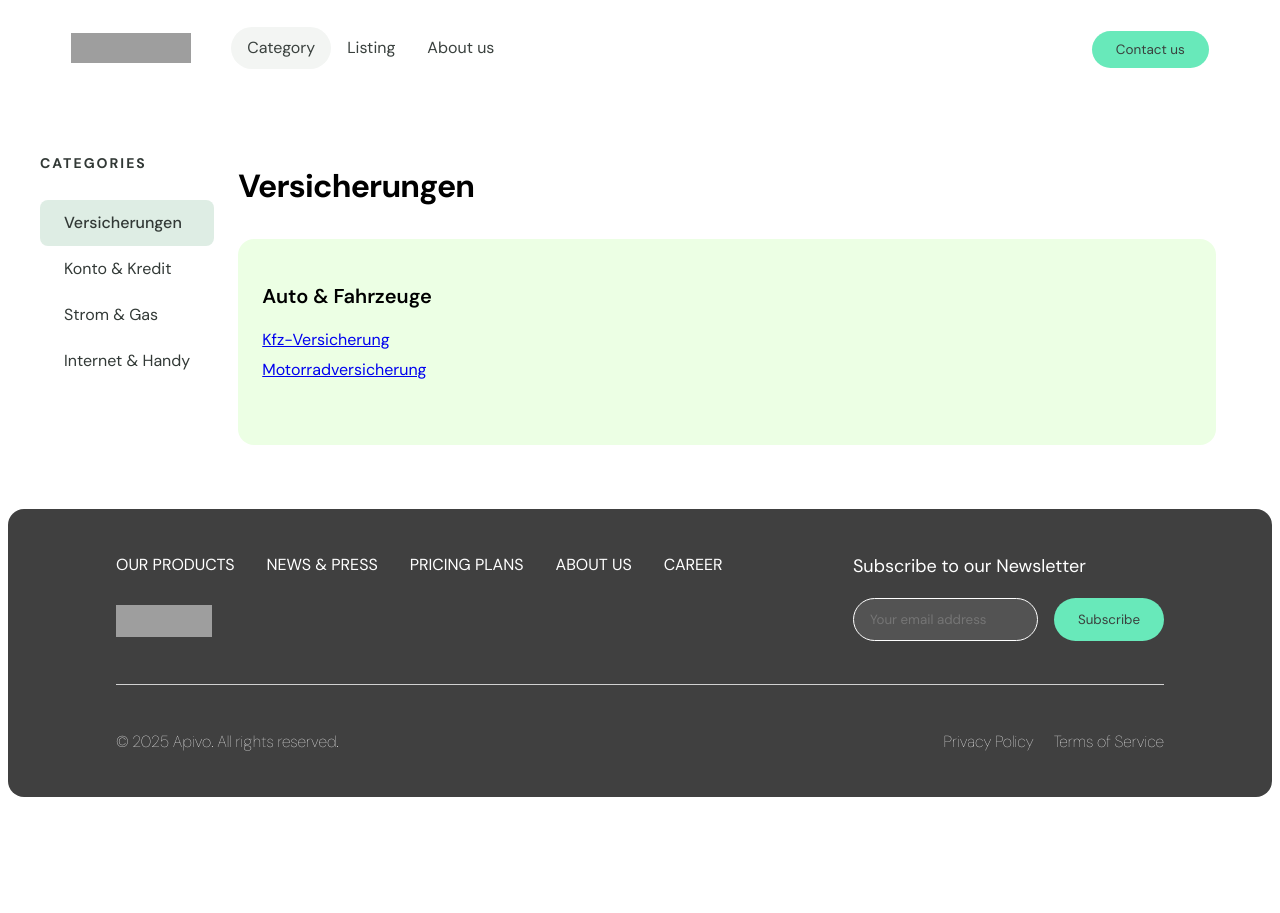
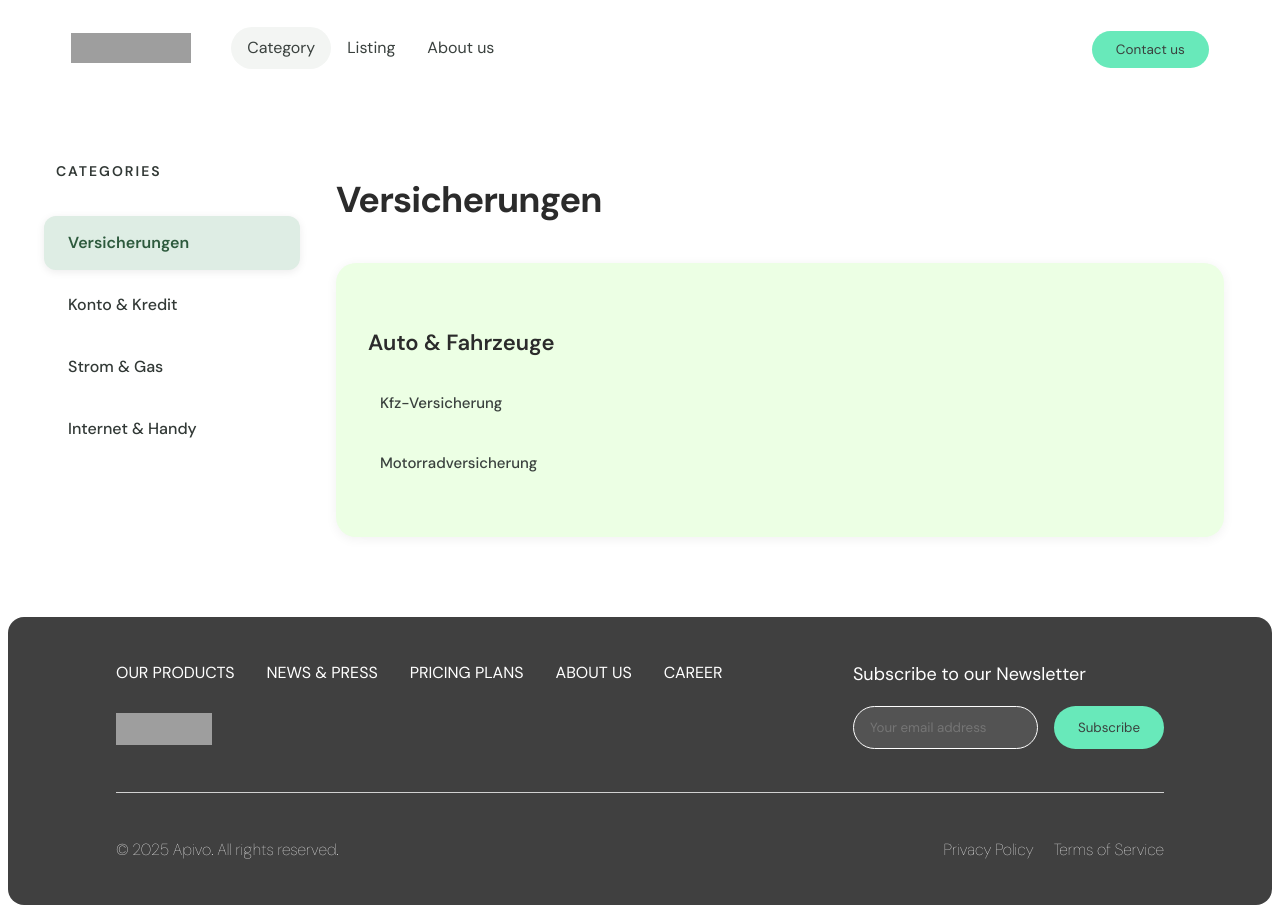
Before and after one commit to georgevlad/cb-whitelabels, a Next.js app: page /category in a window 1280 px wide. Before the commit the page ends 805 px from the top, so only its background shows below. Built offline with nearby package versions, Linux system fonts and the light colour scheme; grey boxes are pictures that could not be loaded.

Commit message:
some styling changes

```diff
--- a/src/styles/category.css
+++ b/src/styles/category.css
@@ -1,20 +1,28 @@
-.category {
+.subcategory-items {
+            grid-template-columns: 1fr; /* Single column on mobile */
+            gap: 12px;
+        }.category {
     #wrapper {
-        max-width: 1200px;
+        max-width: 1400px; /* Increased from 1200px */
         margin: 0 auto;
+        padding: 0 24px; /* Added horizontal padding */
     }
 
     .container {
         display: flex;
         min-height: 100vh;
+        gap: 40px; /* Added gap between sidebar and content */
     }
 
     .sidebar {
-        padding: 24px 0;
+        width: 280px; /* Fixed width for better consistency */
+        padding: 32px 0; /* Increased top/bottom padding */
+        flex-shrink: 0; /* Prevent shrinking */
     }
 
     .sidebar-header {
-        margin-bottom: 24px;
+        margin-bottom: 32px; /* Increased from 24px */
+        padding: 0 24px; /* Added horizontal padding */
     }
 
     .sidebar-header h2 {
@@ -22,27 +30,35 @@
         line-height: 26px;
         letter-spacing: 2px;
         color: #323936;
+        font-weight: 600;
+        text-transform: uppercase;
     }
 
     .nav-item {
-        padding: 12px 24px;
+        padding: 16px 24px; /* Increased padding */
+        margin: 0 12px 8px; /* Added margin for better spacing */
         cursor: pointer;
         transition: all 0.2s ease;
         display: flex;
         align-items: center;
-        gap: 8px;
+        gap: 12px; /* Increased gap */
         font-size: 16px;
         line-height: 22px;
         color: #323936;
-        border-radius: 16px;
+        border-radius: 12px; /* Slightly larger border radius */
+        font-weight: 500;
     }
 
     .nav-item:hover {
+        background-color: #f8f9fa;
+        transform: translateX(4px); /* Subtle hover effect */
     }
 
     .nav-item.active {
         background-color: #DEEDE4;
-        font-weight: 500;
+        font-weight: 600;
+        color: #2d5a3d;
+        box-shadow: 0 2px 8px rgba(0, 0, 0, 0.08);
     }
 
     .nav-icon {
@@ -57,8 +73,9 @@
 
     .main-content {
         flex: 1;
-        padding: 24px;
+        padding: 32px 24px; /* Increased padding */
         overflow-y: auto;
+        min-width: 0; /* Prevent flex item from overflowing */
     }
 
     .content-section {
@@ -70,28 +87,31 @@
     }
 
     .section-title {
-        font-size: 32px;
+        font-size: 36px; /* Increased from 32px */
         font-weight: 700;
-        margin-bottom: 32px;
+        margin-bottom: 40px; /* Increased from 32px */
         letter-spacing: -0.025em;
+        color: #2B2B2B;
     }
 
     .cards-grid {
         display: flex;
         flex-wrap: wrap;
-        justify-content: center;
-        align-items: center;
-        gap: 24px;
-        margin-bottom: 40px;
+        justify-content: flex-start; /* Changed from center to flex-start */
+        align-items: stretch; /* Changed to stretch for equal height */
+        gap: 32px; /* Increased from 24px */
+        margin-bottom: 48px; /* Increased from 40px */
     }
 
     .feature-card {
-        border-radius: 16px;
-        padding: 24px;
+        border-radius: 20px; /* Increased border radius */
+        padding: 32px; /* Increased from 24px */
         transition: all 0.3s ease;
         position: relative;
         overflow: hidden;
         flex: auto;
+        min-width: 300px; /* Added minimum width */
+        box-shadow: 0 2px 12px rgba(0, 0, 0, 0.06); /* Added subtle shadow */
 
         &:nth-child(1) {
             background-color: #ECFFE4;
@@ -107,41 +127,98 @@
         }
 
         &.small {
-            flex: 1 0 30%;
+            flex: 1 0 calc(33.333% - 22px); /* Better responsive calculation */
+            max-width: 400px;
         }
 
         &.long {
-            flex: 1 0 55%;
+            flex: 1 0 calc(66.666% - 16px); /* Better responsive calculation */
+            max-width: 100%;
         }
     }
 
     .feature-card:hover {
-        transform: translateY(-2px);
-        box-shadow: 0 8px 25px rgba(0, 0, 0, 0.15);
+        transform: translateY(-4px); /* Increased hover effect */
+        box-shadow: 0 12px 32px rgba(0, 0, 0, 0.12);
     }
 
     .card-header {
         display: flex;
         align-items: center;
         justify-content: space-between;
-        margin-bottom: 20px;
+        margin-bottom: 24px; /* Increased from 20px */
         height: 100%;
+        gap: 24px; /* Added gap */
     }
 
     .card-content h3 {
-        font-size: 20px;
+        font-size: 22px; /* Increased from 20px */
         font-weight: 600;
-        margin-bottom: 8px;
+        margin-bottom: 16px; /* Increased from 8px */
+        color: #2B2B2B;
+        line-height: 1.3;
     }
 
     .card-content p {
-        margin-bottom: 4px;
+        margin-bottom: 8px; /* Increased from 4px */
+        color: #5C5C5C;
+    }
+
+    /* Improved calculator link styling */
+    .card-title-link {
+        text-decoration: none;
+        color: inherit;
+        transition: all 0.2s ease;
+        display: inline-block;
+    }
+
+    .card-title-link:hover {
+        color: #5048BE;
+        transform: translateY(-1px);
+    }
+
+    .card-title-link h3 {
+        cursor: pointer;
+        transition: all 0.2s ease;
+        position: relative;
+    }
+
+    .card-title-link h3:after {
+        content: '';
+        position: absolute;
+        bottom: -2px;
+        left: 0;
+        width: 0;
+        height: 2px;
+        background-color: #5048BE;
+        transition: width 0.3s ease;
+    }
+
+    .card-title-link:hover h3:after {
+        width: 100%;
+    }
+
+    .calculator-link {
+        color: #3A413E;
+        text-decoration: none;
+        font-weight: 500;
+        padding: 8px 12px;
+        display: inline-block;
+        transition: all 0.2s ease;
+        border-radius: 6px;
+        margin: 2px 0;
+    }
+
+    .calculator-link:hover {
+        color: #2B2B2B;
+        background-color: rgba(58, 65, 62, 0.08);
+        transform: translateX(2px);
     }
 
     .card-icon {
         width: 80px;
         height: 80px;
-        border-radius: 12px;
+        border-radius: 16px; /* Increased border radius */
         display: flex;
         align-items: center;
         justify-content: center;
@@ -179,28 +256,101 @@
     .feature-list {
         list-style: none;
         padding: 0;
+        margin: 0;
     }
 
     .feature-list li {
-        line-height: 26px;
+        line-height: 28px; /* Increased from 26px */
         color: #3A413E;
-        padding: 2px 0;
+        padding: 6px 0; /* Increased from 2px */
+        font-size: 15px;
     }
 
-    @media (max-width: 768px) {
+    @media (max-width: 1200px) {
+        #wrapper {
+            max-width: 100%;
+            padding: 0 20px;
+        }
+
+        .container {
+            gap: 32px;
+        }
+
+        .sidebar {
+            width: 240px;
+        }
+
+        .cards-grid {
+            gap: 24px;
+        }
+
+        .feature-card {
+            min-width: 280px;
+
+            &.small, &.long {
+                flex: 1 0 calc(50% - 12px);
+            }
+        }
+    }
+
+    @media (max-width: 968px) {
         .container {
             flex-direction: column;
+            gap: 24px;
         }
 
         .sidebar {
             width: 100%;
-            padding: 16px 0;
+            padding: 24px 0;
+        }
+
+        .nav-item {
+            margin: 0 0 8px;
         }
 
         .main-content {
+            padding: 24px 0;
         }
 
         .cards-grid {
+            justify-content: center;
+        }
+
+        .feature-card {
+            &.small, &.long {
+                flex: 1 0 100%;
+                max-width: 500px;
+            }
+        }
+    }
+
+    @media (max-width: 768px) {
+        #wrapper {
+            padding: 0 16px;
+        }
+
+        .section-title {
+            font-size: 28px;
+            margin-bottom: 32px;
+        }
+
+        .feature-card {
+            padding: 24px;
+            min-width: auto;
+        }
+
+        .card-header {
+            flex-direction: column;
+            text-align: center;
+            gap: 20px;
+        }
+
+        .card-content {
+            order: 2;
+        }
+
+        .card-icon {
+            order: 1;
         }
     }
 
@@ -211,68 +361,54 @@
     @keyframes fadeIn {
         from {
             opacity: 0;
-            transform: translateY(10px);
+            transform: translateY(20px); /* Increased from 10px */
         }
         to {
             opacity: 1;
             transform: translateY(0);
         }
     }
+
     .hierarchical-nav {
         max-height: 70vh;
         overflow-y: auto;
+        padding-right: 8px; /* Added padding for scrollbar */
     }
 
     .subcategory-grid {
         display: grid;
-        grid-template-columns: repeat(auto-fit, minmax(300px, 1fr));
-        gap: 24px;
-        margin-bottom: 40px;
+        grid-template-columns: repeat(auto-fit, minmax(350px, 1fr)); /* Increased min width */
+        gap: 32px; /* Increased from 24px */
+        margin-bottom: 48px; /* Increased from 40px */
     }
 
     .subcategory-card {
         background: #f8f9fa;
-        border-radius: 16px;
-        padding: 24px;
+        border-radius: 20px; /* Increased border radius */
+        padding: 32px; /* Increased from 24px */
         transition: all 0.3s ease;
         border: 1px solid #e9ecef;
+        box-shadow: 0 2px 12px rgba(0, 0, 0, 0.06);
     }
 
     .subcategory-card:hover {
-        transform: translateY(-2px);
-        box-shadow: 0 8px 25px rgba(0, 0, 0, 0.1);
+        transform: translateY(-4px); /* Increased hover effect */
+        box-shadow: 0 12px 32px rgba(0, 0, 0, 0.1);
+        border-color: #dee2e6;
     }
 
     .subcategory-card h3 {
-        margin-bottom: 16px;
+        margin-bottom: 20px; /* Increased from 16px */
         color: #3A413E;
-        font-size: 20px;
+        font-size: 22px; /* Increased from 20px */
         font-weight: 600;
-    }
-
-    .subcategory-title-link {
-        text-decoration: none;
-        color: inherit;
-        transition: color 0.2s ease;
-    }
-
-    .subcategory-title-link:hover {
-        color: #5048BE;
-    }
-
-    .subcategory-title-link h3 {
-        cursor: pointer;
-        transition: color 0.2s ease;
-    }
-
-    .subcategory-title-link:hover h3 {
-        color: #5048BE;
+        line-height: 1.3;
     }
 
     .subcategory-items {
-        display: flex;
-        flex-direction: column;
-        gap: 8px;
+        display: grid;
+        grid-template-columns: 1fr 1fr; /* Two columns */
+        gap: 12px 20px; /* row gap, column gap */
     }
 
     .subcategory-item {
@@ -280,107 +416,86 @@
         align-items: center;
     }
 
-    .subcategory-button {
-        background: none;
-        border: none;
-        color: #5048BE;
-        cursor: pointer;
-        font-size: 16px;
-        padding: 8px 0;
-        text-align: left;
-        transition: color 0.2s ease;
-    }
-
-    .subcategory-button:hover {
-        color: #3d3a99;
-        text-decoration: underline;
-    }
-
     .embed-link {
-        color: #5048BE;
+        color: #3A413E;
         text-decoration: none;
         font-weight: 500;
-        padding: 8px 0;
+        padding: 12px 16px;
         display: inline-block;
-        transition: color 0.2s ease;
+        transition: all 0.2s ease;
+        border-radius: 8px;
+        background-color: rgba(58, 65, 62, 0.04);
+        border: 1px solid rgba(58, 65, 62, 0.1);
+        margin: 2px 0;
     }
 
     .embed-link:hover {
-        color: #3d3a99;
-        text-decoration: underline;
+        color: #2B2B2B;
+        background-color: rgba(58, 65, 62, 0.12);
+        border-color: rgba(58, 65, 62, 0.2);
+        transform: translateY(-1px);
+        box-shadow: 0 2px 8px rgba(58, 65, 62, 0.15);
     }
-
-    .nav-item {
-        cursor: pointer;
-        border-radius: 8px;
-        transition: all 0.2s ease;
-    }
-
-    .nav-item:hover {
-        background-color: #f8f9fa;
-    }
-
 }
 
 /* Embed page styles */
 .embed-page {
     #wrapper {
-        max-width: 1200px;
+        max-width: 1400px; /* Increased to match category page */
         margin: 0 auto;
-        padding: 0 20px;
+        padding: 0 24px; /* Increased padding */
     }
 
     .embed-header {
         text-align: center;
-        margin-bottom: 32px;
-        padding: 32px 0;
+        margin-bottom: 40px; /* Increased from 32px */
+        padding: 40px 0; /* Increased padding */
     }
 
     .embed-header h1 {
-        font-size: 32px;
+        font-size: 36px; /* Increased from 32px */
         font-weight: 700;
         color: #3A413E;
-        margin-bottom: 8px;
+        margin-bottom: 12px; /* Increased from 8px */
+        line-height: 1.2;
     }
 
     .embed-container {
         background: #f8f9fa;
-        border-radius: 16px;
-        padding: 24px;
-        min-height: 400px;
+        border-radius: 20px; /* Increased border radius */
+        padding: 32px; /* Increased from 24px */
+        min-height: 500px; /* Increased from 400px */
         border: 1px solid #e9ecef;
+        box-shadow: 0 4px 20px rgba(0, 0, 0, 0.06);
     }
 
     .embed-container iframe {
         width: 100% !important;
         border: none;
-        border-radius: 8px;
+        border-radius: 12px; /* Increased border radius */
     }
 
     /* Style for embedded widgets */
     .embed-container > div {
         width: 100% !important;
     }
-}
 
-@media (max-width: 768px) {
-    .category {
-        .subcategory-grid {
-            grid-template-columns: 1fr;
+    @media (max-width: 768px) {
+        #wrapper {
+            padding: 0 16px;
         }
 
-        .hierarchical-nav {
-            max-height: 40vh;
+        .embed-header {
+            padding: 24px 0;
         }
-    }
 
-    .embed-page {
-        .embed-header {
-            padding: 16px 0;
+        .embed-header h1 {
+            font-size: 28px;
         }
 
         .embed-container {
-            padding: 16px;
+            padding: 20px;
+            min-height: 400px;
         }
     }
 }
```
